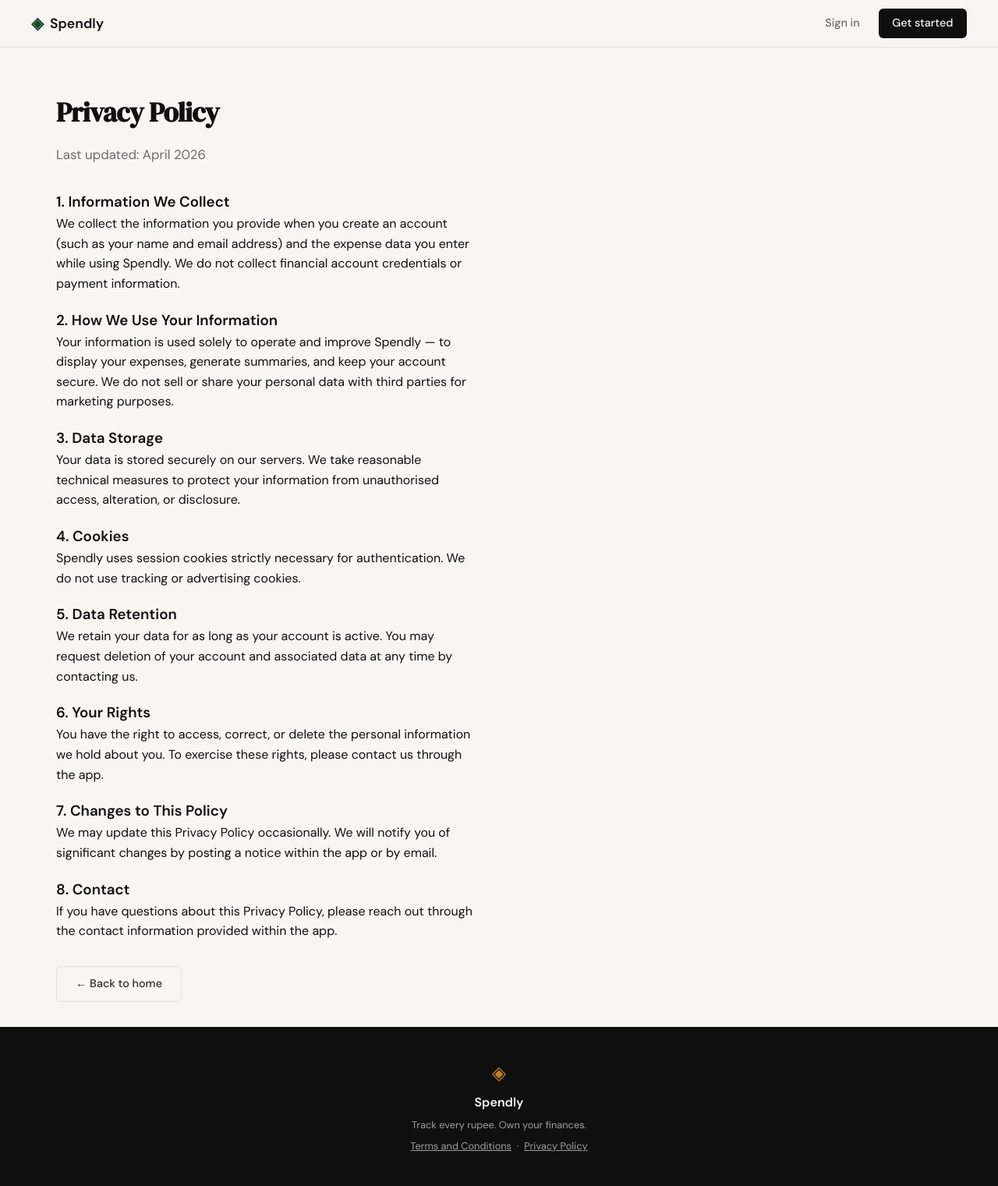
After one commit to vipinpandey1804/expense-tracking, a Flask app: page /privacy in a window 1280 px wide. The commit adds this page. Shown: the whole page at 78% size. Run offline with Flask 3, Linux system fonts and the light colour scheme.

Commit message:
add two pages TnC and pricy policy

```diff
--- a/app.py
+++ b/app.py
@@ -26,6 +26,16 @@ def login():
 # Placeholder routes — students will implement these                  #
 # ------------------------------------------------------------------ #
 
+@app.route("/terms")
+def terms():
+    return render_template("terms.html")
+
+
+@app.route("/privacy")
+def privacy():
+    return render_template("privacy.html")
+
+
 @app.route("/logout")
 def logout():
     return "Logout — coming in Step 3"
--- a/templates/base.html
+++ b/templates/base.html
@@ -34,6 +34,11 @@
             <span class="brand-icon">◈</span>
             <span class="footer-name">Spendly</span>
             <p class="footer-copy">Track every rupee. Own your finances.</p>
+            <p class="footer-copy">
+                <a href="{{ url_for('terms') }}" style="color: var(--ink-faint); text-decoration: underline;">Terms and Conditions</a>
+                &nbsp;·&nbsp;
+                <a href="{{ url_for('privacy') }}" style="color: var(--ink-faint); text-decoration: underline;">Privacy Policy</a>
+            </p>
         </div>
     </footer>
 
--- /dev/null
+++ b/templates/privacy.html
@@ -0,0 +1,40 @@
+{% extends "base.html" %}
+
+{% block title %}Privacy Policy — Spendly{% endblock %}
+
+{% block content %}
+
+<section class="hero" style="min-height: unset; padding: 4rem 2rem 2rem;">
+    <div class="hero-inner" style="max-width: 720px; margin: 0 auto; text-align: left;">
+        <h1 class="hero-title" style="font-size: 2.2rem;">Privacy Policy</h1>
+        <p class="hero-subtitle" style="margin-bottom: 2rem;">Last updated: April 2026</p>
+
+        <h3>1. Information We Collect</h3>
+        <p style="margin-bottom: 1.2rem;">We collect the information you provide when you create an account (such as your name and email address) and the expense data you enter while using Spendly. We do not collect financial account credentials or payment information.</p>
+
+        <h3>2. How We Use Your Information</h3>
+        <p style="margin-bottom: 1.2rem;">Your information is used solely to operate and improve Spendly — to display your expenses, generate summaries, and keep your account secure. We do not sell or share your personal data with third parties for marketing purposes.</p>
+
+        <h3>3. Data Storage</h3>
+        <p style="margin-bottom: 1.2rem;">Your data is stored securely on our servers. We take reasonable technical measures to protect your information from unauthorised access, alteration, or disclosure.</p>
+
+        <h3>4. Cookies</h3>
+        <p style="margin-bottom: 1.2rem;">Spendly uses session cookies strictly necessary for authentication. We do not use tracking or advertising cookies.</p>
+
+        <h3>5. Data Retention</h3>
+        <p style="margin-bottom: 1.2rem;">We retain your data for as long as your account is active. You may request deletion of your account and associated data at any time by contacting us.</p>
+
+        <h3>6. Your Rights</h3>
+        <p style="margin-bottom: 1.2rem;">You have the right to access, correct, or delete the personal information we hold about you. To exercise these rights, please contact us through the app.</p>
+
+        <h3>7. Changes to This Policy</h3>
+        <p style="margin-bottom: 1.2rem;">We may update this Privacy Policy occasionally. We will notify you of significant changes by posting a notice within the app or by email.</p>
+
+        <h3>8. Contact</h3>
+        <p style="margin-bottom: 2rem;">If you have questions about this Privacy Policy, please reach out through the contact information provided within the app.</p>
+
+        <a href="{{ url_for('landing') }}" class="btn-ghost">← Back to home</a>
+    </div>
+</section>
+
+{% endblock %}
```
Also changed, not shown: templates/terms.html (added, +37 -0 lines).
